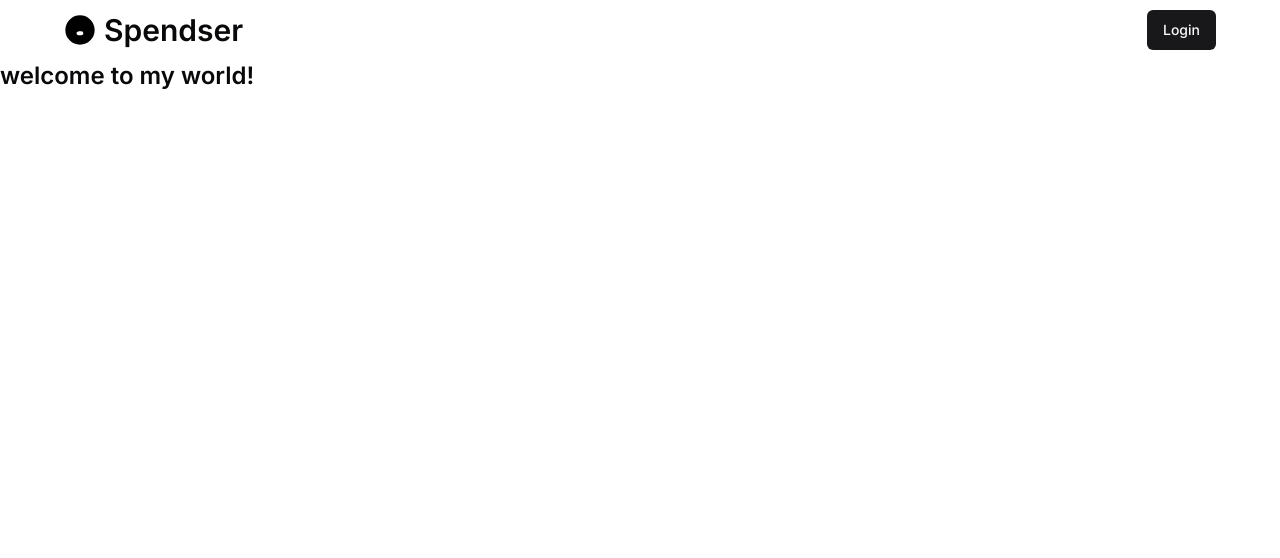
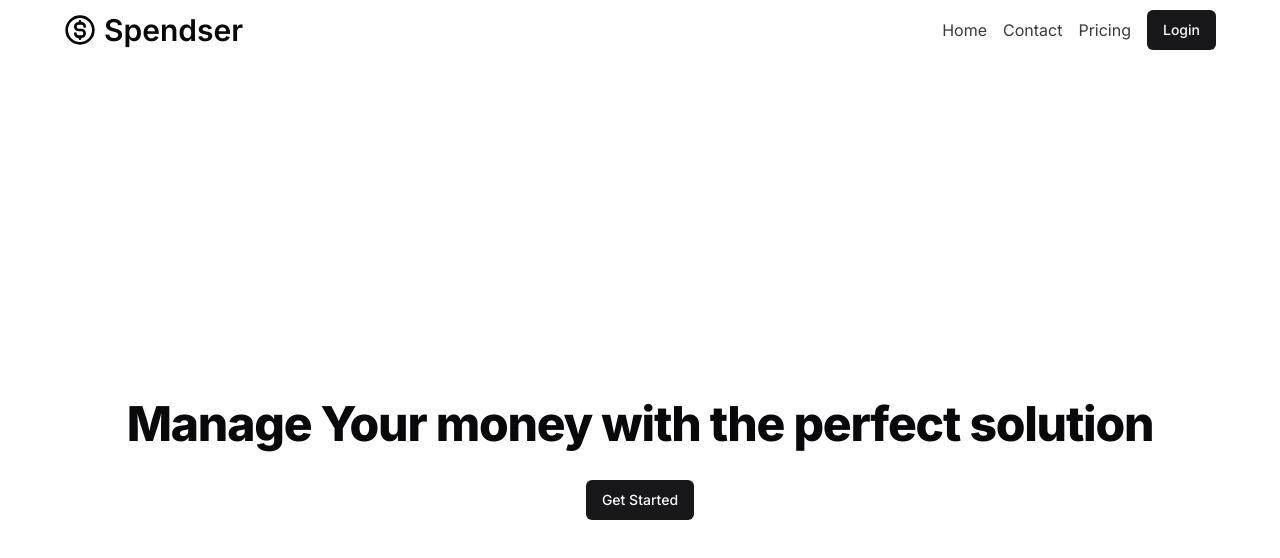
Before and after one commit to najmulhc/spendser-frontend, a Next.js app: page / in a window 1280 px wide. Shown: the top 558 px of the page. Built offline with nearby package versions, Linux system fonts and the light colour scheme; no server answers.

Commit message:
starter hero section added

```diff
--- a/src/app/components/header/header.tsx
+++ b/src/app/components/header/header.tsx
@@ -21,16 +21,49 @@ const Header = () => {
           <Logo
             width={32}
             height={32}
-            className="stroke-black dark:stroke-white"
+            className="stroke-black fill-none dark:stroke-white"
           />
           <span className="hidden md:block">Spendser</span>
         </h1>
       </Link>
       <NavigationMenu>
-        <NavigationMenuList>
+        <NavigationMenuList className="flex jusify-end items-center gap-4">
+          <NavigationMenuItem>
+            <Link
+              className="opacity-80 hover:opacity-100 hover:font-medium"
+              href="/"
+            >
+              Home
+            </Link>
+          </NavigationMenuItem>
+          {!user.username && (
+            <>
+              <NavigationMenuItem>
+                <Link
+                  className="opacity-80 hover:opacity-100 hover:font-medium"
+                  href="/contact"
+                >
+                  Contact
+                </Link>
+              </NavigationMenuItem>
+              <NavigationMenuItem>
+                <Link
+                  className="opacity-80 hover:opacity-100 hover:font-medium"
+                  href="/pricing"
+                >
+                  Pricing
+                </Link>
+              </NavigationMenuItem>
+            </>
+          )}
           <NavigationMenuItem>
             {user.username ? (
-              <Link className="opacity-80 hover:opacity-100" href="/dashboard">Dashboard</Link>
+              <Link
+                className="opacity-80 hover:opacity-100 hover:font-medium"
+                href="/dashboard"
+              >
+                Dashboard
+              </Link>
             ) : (
               <Button>
                 <Link href="/login">Login</Link>
--- /dev/null
+++ b/src/app/contact/page.tsx
@@ -0,0 +1,13 @@
+import React from "react";
+import Header from "../components/header/header";
+
+const page = () => {
+  return (
+    <>
+      <Header />
+      Contact page is this
+    </>
+  );
+};
+
+export default page;
--- a/src/app/layout.tsx
+++ b/src/app/layout.tsx
@@ -2,6 +2,7 @@ import "./globals.css";
 import type { Metadata } from "next";
 import { Inter } from "next/font/google";
 import ThemeProvider from "./providers/provider";
+import Header from "./components/header/header";
 
 const inter = Inter({ subsets: ["latin"] });
 
@@ -28,6 +29,7 @@ export default function RootLayout({
     <html lang="en">
       <body className={inter.className}>
         <ThemeProvider attribute="class" defaultTheme="system" enableSystem>
+
           {children}
         </ThemeProvider>
       </body>
--- a/src/app/page.tsx
+++ b/src/app/page.tsx
@@ -1,17 +1,22 @@
-
+import Link from "next/link";
 import Header from "./components/header/header";
-import DashboardHeader from "./dashboard/components/DashboardHeader";
-
+import { Button } from "./components/ui/button";
 export const dynamic = "force-dynamic";
 
 export default function Home() {
 
-
   return (
     <>
       <Header />
-      <main>
-        <h1 className="text-2xl font-semibold"> welcome to my world!</h1>
+      <main className="min-w-screen min-h-screen flex flex-col items-center justify-center gap-8">
+        <h1 className="croll-m-20 text-4xl font-extrabold tracking-tight lg:text-5xl text-center">
+          Manage Your money with the perfect solution
+        </h1>
+        <Button>
+          <Link href="/register">
+            Get Started
+          </Link>
+        </Button>
       </main>
     </>
   );
--- /dev/null
+++ b/src/app/pricing/page.tsx
@@ -0,0 +1,13 @@
+import React from "react";
+import Header from "../components/header/header";
+
+const page = () => {
+  return (
+    <>
+      <Header />
+      <h1>we will talk about pricing here</h1>
+    </>
+  );
+};
+
+export default page;
--- /dev/null
+++ b/src/app/product/page.tsx
@@ -0,0 +1,9 @@
+import React from 'react'
+
+const page = () => {
+  return (
+    <div>page</div>
+  )
+}
+
+export default page
```
